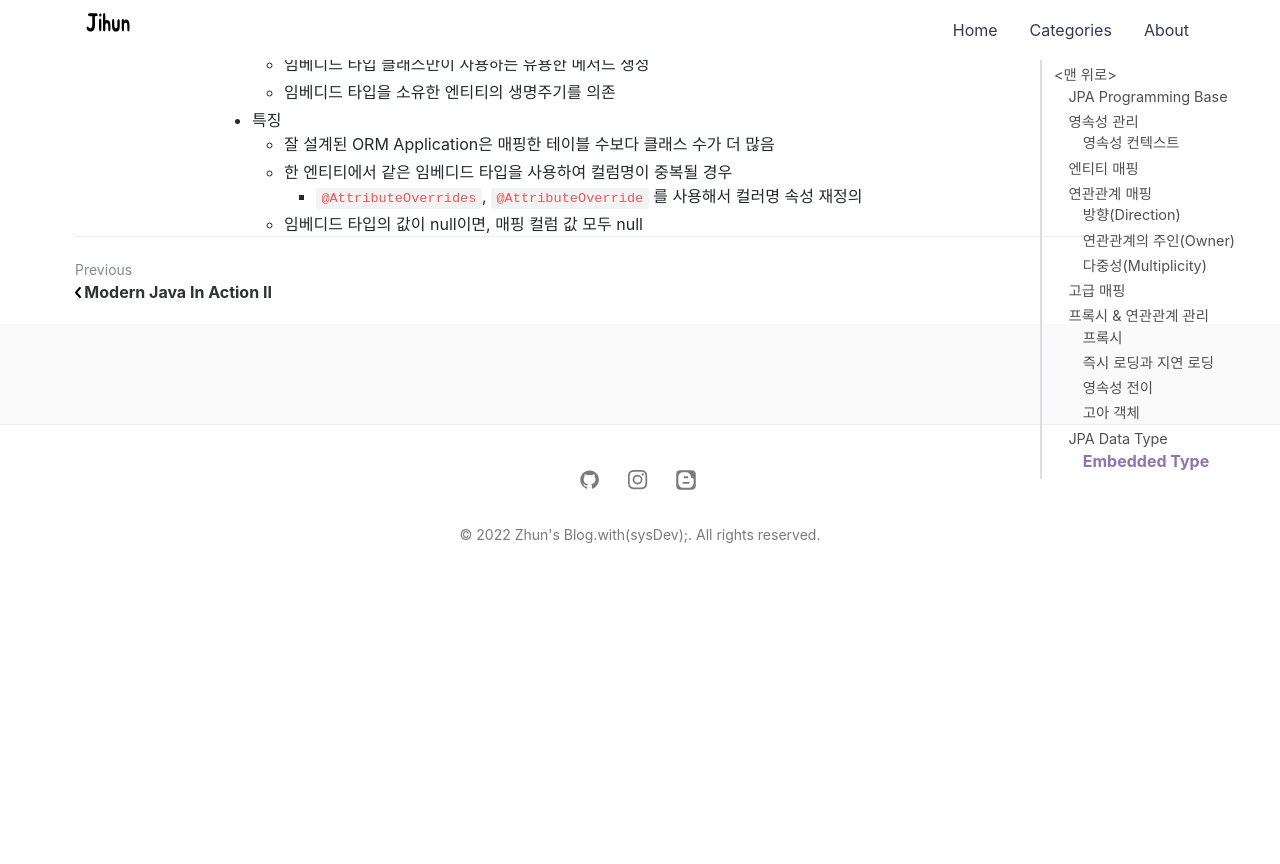
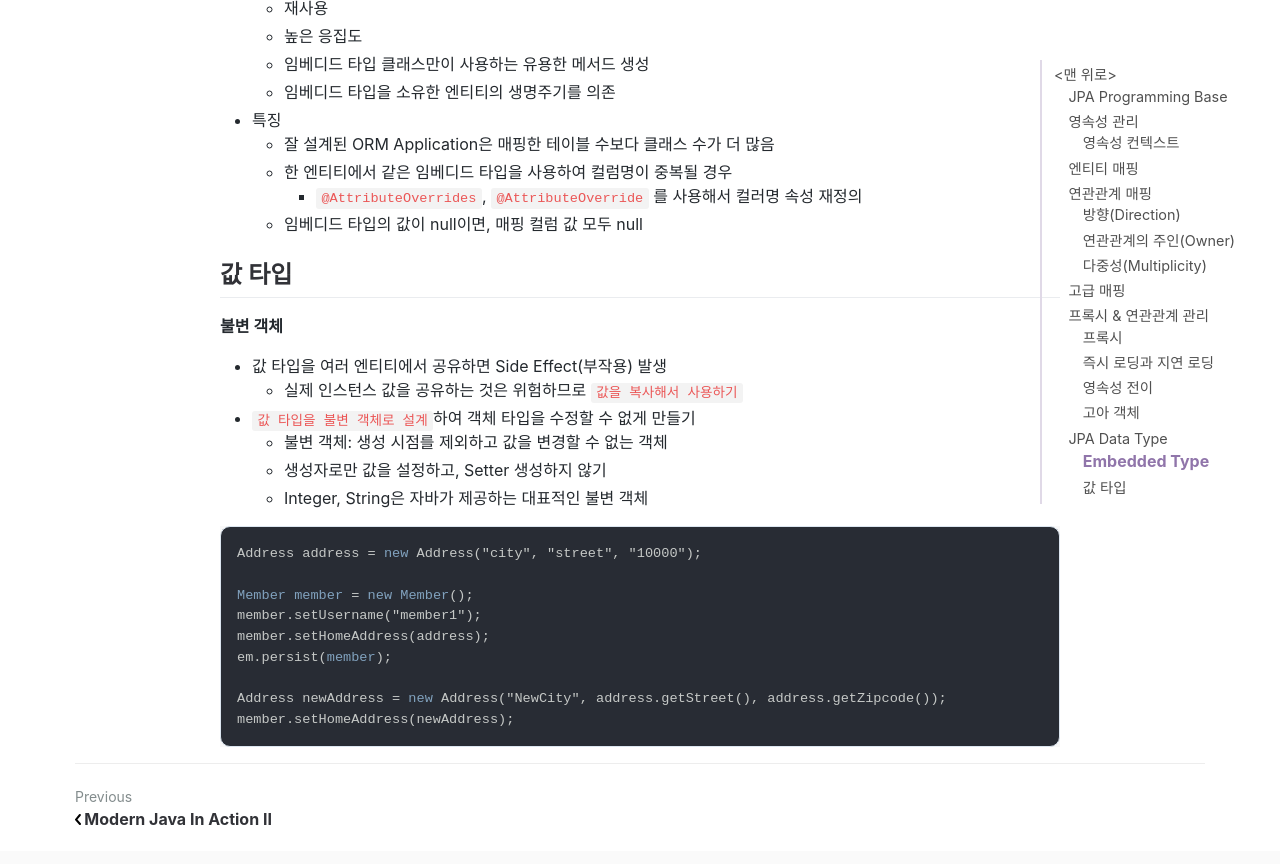
Before and after one commit to jihunparkme/jihunparkme.github.io, a Jekyll site: the page built from _posts/2022-03-29-JPA-Programming-base.md, in a window 1280 px wide and 900 px high, scrolled down 19839 px. Shown: the top 864 px of the window. Built offline with Jekyll 4.4.1, drawn with Linux system fonts in a browser that asks for light colours; nearby versions of some CDN libraries; comment, search, counter and statistics services are not loaded; before the commit the page ends 20429 px from its top, so only the background shows below that; some of the changed text lies outside the part shown.

Commit message:
[값 타입] 값 타입과 불변 객체

````diff
--- a/_posts/2022-03-29-JPA-Programming-base.md
+++ b/_posts/2022-03-29-JPA-Programming-base.md
@@ -740,7 +740,7 @@ entity.getName() //JPA는 호출 시 초기화
 
 ## Embedded Type
 
-- 새로운 값 타입 정의 (기본 값 타입을 모아서 만든 복합 값 타입)
+- 새로운 값 타입 정의 (기본 값 타입을 모아서 만든 `복합 값 타입`)
   - `@Embeddable`: 값 타입 정의
   - `@Embedded`: 값 타입 사용
 
@@ -786,3 +786,26 @@ public class Member extends BaseEntity{
   - 한 엔티티에서 같은 임베디드 타입을 사용하여 컬럼명이 중복될 경우
     - `@AttributeOverrides`, `@AttributeOverride` 를 사용해서 컬러명 속성 재정의
   - 임베디드 타입의 값이 null이면, 매핑 컬럼 값 모두 null
+
+## 값 타입
+
+**불변 객체**
+
+- 값 타입을 여러 엔티티에서 공유하면 Side Effect(부작용) 발생
+  - 실제 인스턴스 값을 공유하는 것은 위험하므로 `값을 복사해서 사용하기`
+- `값 타입을 불변 객체로 설계`하여 객체 타입을 수정할 수 없게 만들기
+  - 불변 객체: 생성 시점를 제외하고 값을 변경할 수 없는 객체
+  - 생성자로만 값을 설정하고, Setter 생성하지 않기
+  - Integer, String은 자바가 제공하는 대표적인 불변 객체
+
+```java
+Address address = new Address("city", "street", "10000");
+
+Member member = new Member();
+member.setUsername("member1");
+member.setHomeAddress(address);
+em.persist(member);
+
+Address newAddress = new Address("NewCity", address.getStreet(), address.getZipcode());
+member.setHomeAddress(newAddress);
+```
````
